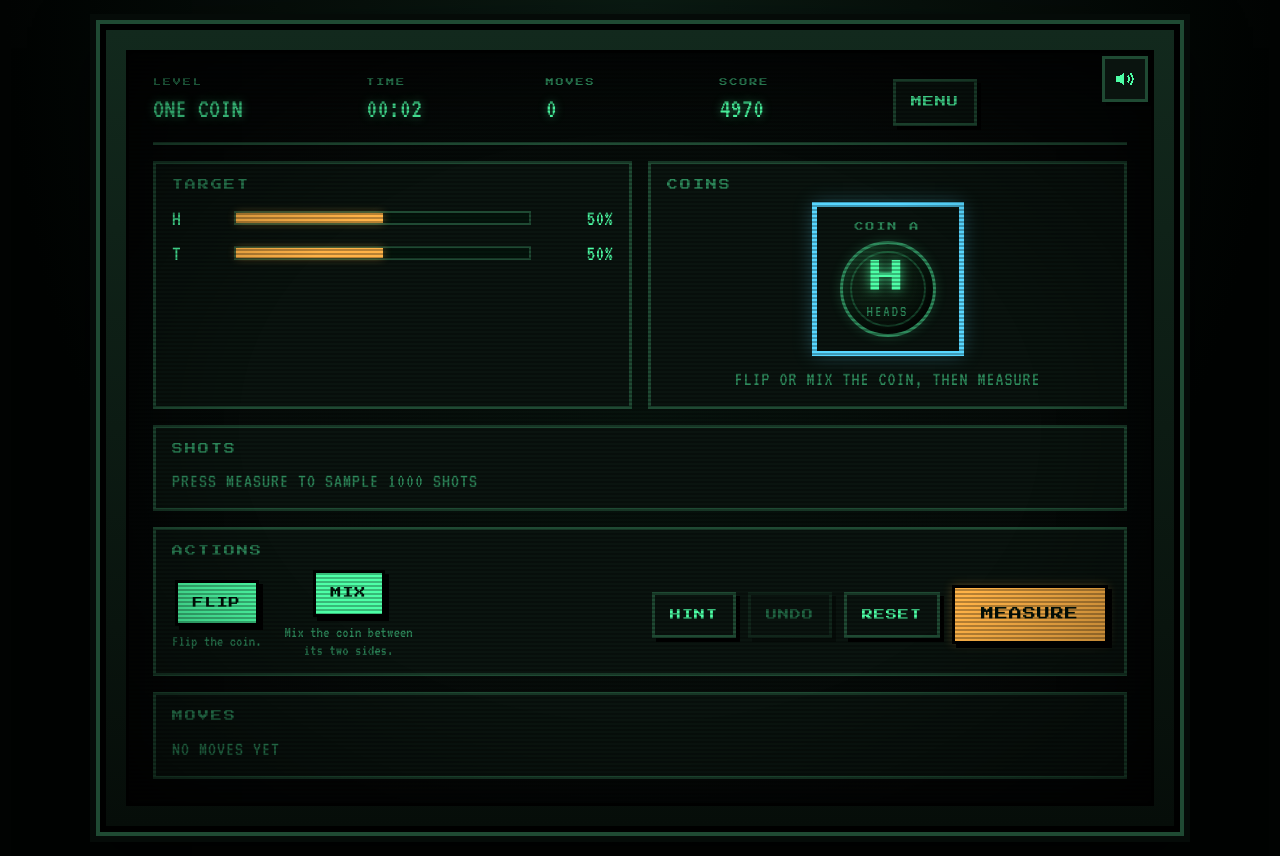
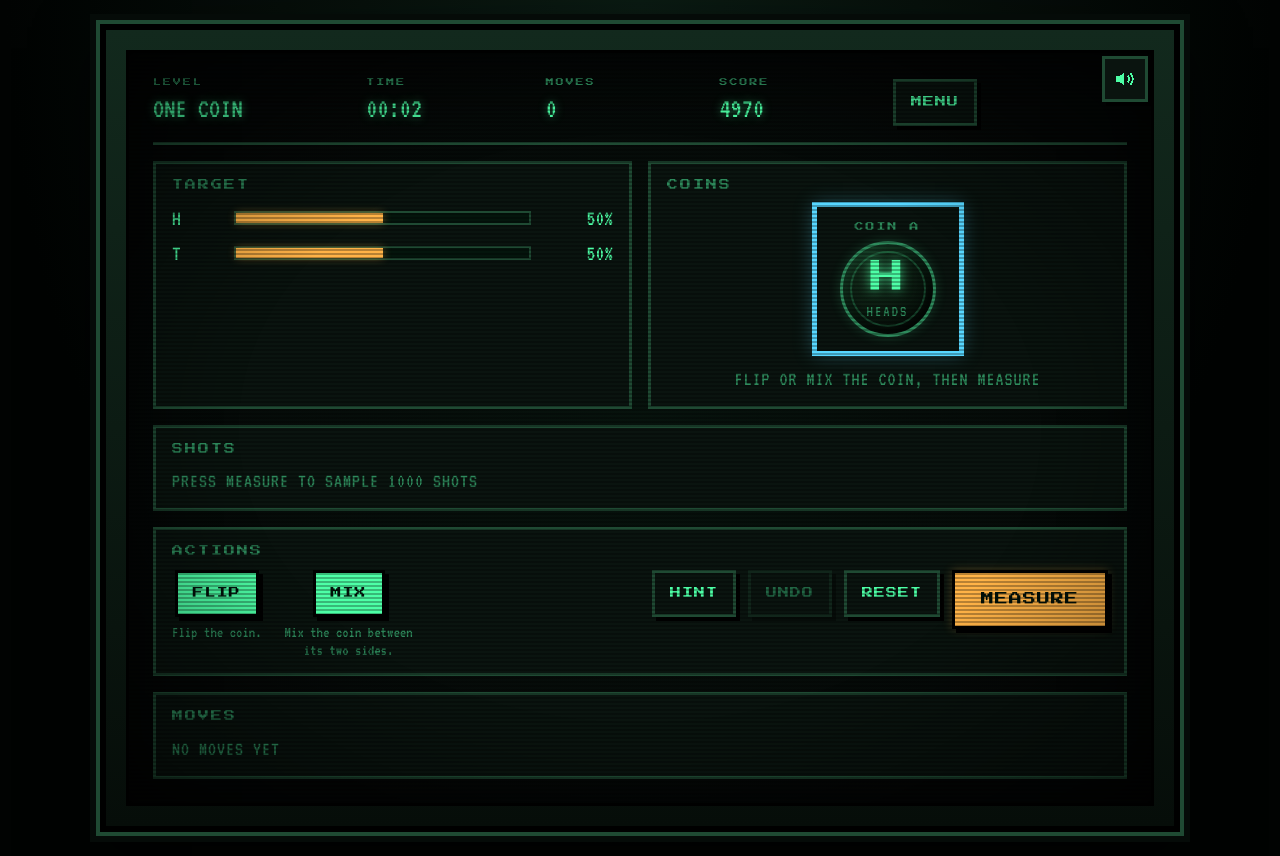
Before and after one commit to Shanwis/QuantumRush, a React (Vite) app: page / in a window 1280 px wide. Both pictures are taken after a click on the button "ONE COIN". Built offline with nearby package versions, Linux system fonts and the light colour scheme.

Commit message:
Fix the alignment of the operation buttons

```diff
--- a/src/ui/styles/crt.css
+++ b/src/ui/styles/crt.css
@@ -378,7 +378,7 @@ body {
 .toolbar {
   display: flex;
   flex-wrap: wrap;
-  align-items: center;
+  align-items: flex-start;
   gap: 12px;
 }
 
@@ -391,6 +391,7 @@ body {
 
 .tool__desc {
   max-width: 150px;
+  min-height: 2.3em;
   font-size: 16px;
   line-height: 1.15;
   text-align: center;
```
